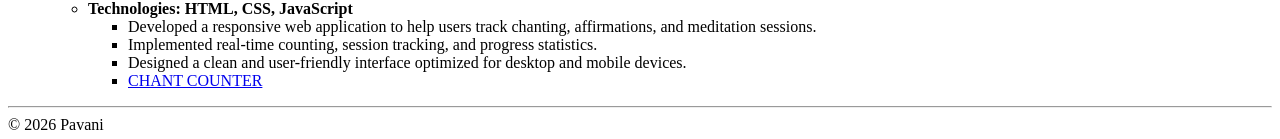
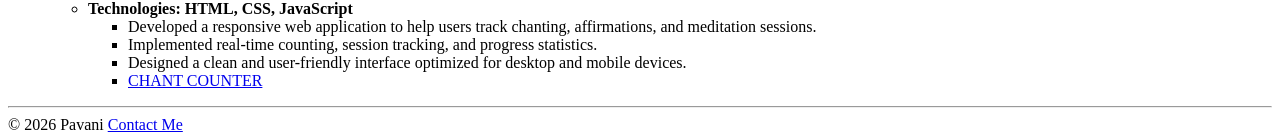
Before and after one commit to Pavani1565/MY_PORTFOLIO, a plain HTML site: page index.html in a window 1280 px wide. Shown: the part 1620-1759 px from the top of the page. Drawn offline with Linux system fonts and the light colour scheme.

Commit message:
Update index.html with contact link and structure
Added a contact link in the footer and updated the HTML structure.

```diff
--- a/index.html
+++ b/index.html
@@ -170,6 +170,7 @@ solutions.</p>
 <hr>
 <footer>
      &copy; 2026 Pavani
+    <a href="contact_me">Contact Me</a>
 </footer>
 </body>
 </html>
```
